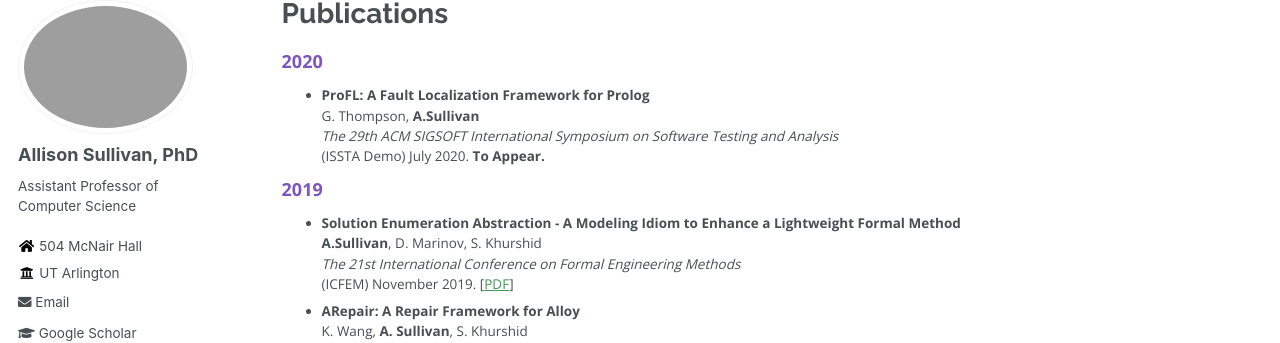
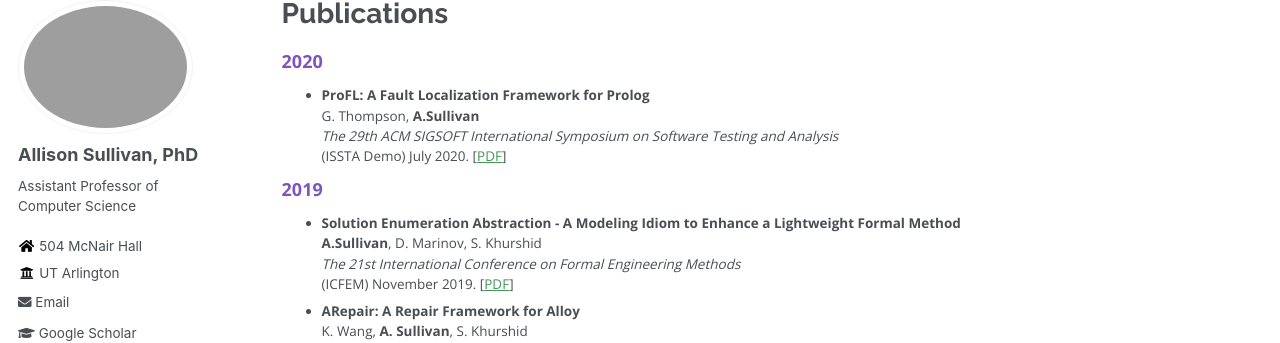
Before and after one commit to Allisonius/allisonius.github.io, a Jekyll site: the page built from _pages/publications.md, in a window 1280 px wide and 900 px high. Shown: the part 100-443 px from the top of the window. Built offline with Jekyll 4.4.1, drawn with Linux system fonts in a browser that asks for light colours; some web fonts are replaced.

Commit message:
Update publications.md

```diff
--- a/_pages/publications.md
+++ b/_pages/publications.md
@@ -8,7 +8,7 @@ author_profile: true
 * **ProFL: A Fault Localization Framework for Prolog**
 G. Thompson, **A.Sullivan**
 _The 29th ACM SIGSOFT International Symposium on Software Testing and Analysis_
-(ISSTA Demo) July 2020. **To Appear.**
+(ISSTA Demo) July 2020. \[[PDF](../files/ISSTA2020Demo.pdf)\]
 
 ### 2019
 
```
